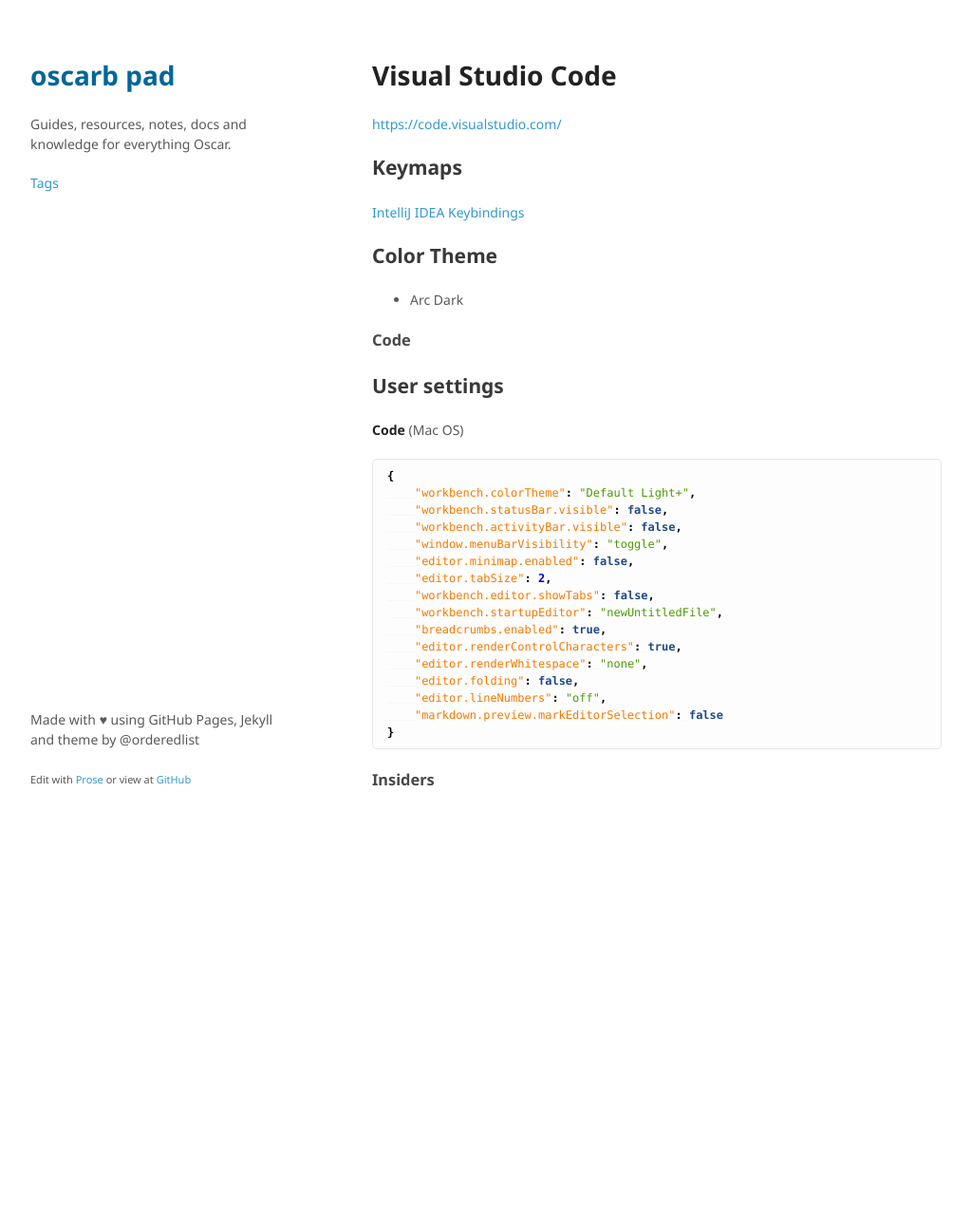
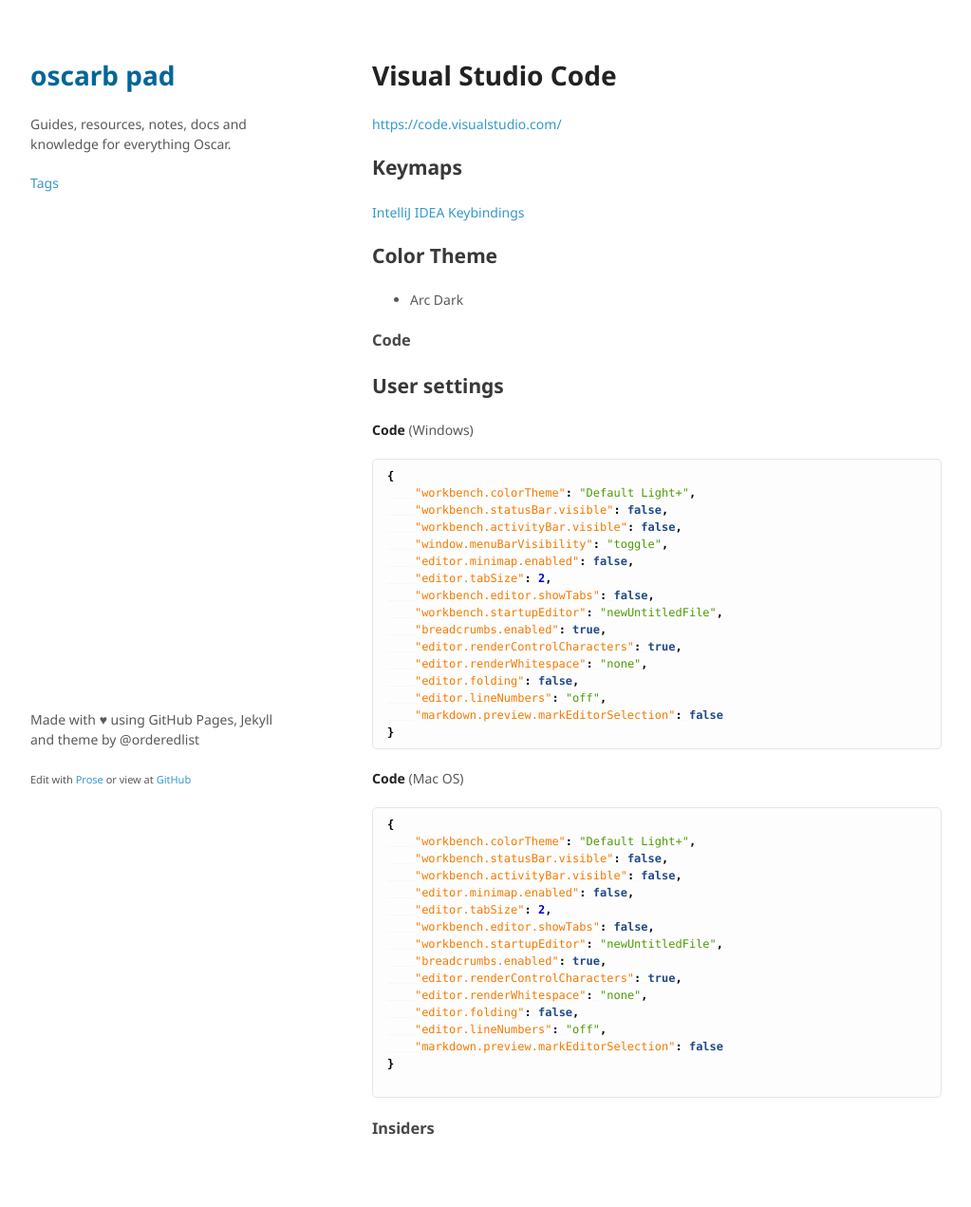
Before and after one commit to oscarb/pad, a Jekyll site: the page built from _docs/visual-studio-code.md, in a window 1280 px wide. Shown: the whole page at 95% size, without its empty margins (128-1151 px from the left). Built offline with Jekyll 4.4.1, drawn with Linux system fonts in a browser that asks for light colours; some web fonts are replaced; before the commit the page ends 904 px from its top, so only the background shows below that.

Commit message:
Update visual-studio-code.md

````diff
--- a/_docs/visual-studio-code.md
+++ b/_docs/visual-studio-code.md
@@ -21,7 +21,7 @@ https://code.visualstudio.com/
 
 ## User settings
 
-**Code** (Mac OS)
+**Code** (Windows)
 ```json
 {
     "workbench.colorTheme": "Default Light+",
@@ -41,4 +41,24 @@ https://code.visualstudio.com/
 }
 ```
 
+**Code** (Mac OS)
+```json
+{
+    "workbench.colorTheme": "Default Light+",
+    "workbench.statusBar.visible": false,
+    "workbench.activityBar.visible": false,
+    "editor.minimap.enabled": false,
+    "editor.tabSize": 2,
+    "workbench.editor.showTabs": false,
+    "workbench.startupEditor": "newUntitledFile",
+    "breadcrumbs.enabled": true,
+    "editor.renderControlCharacters": true,
+    "editor.renderWhitespace": "none",
+    "editor.folding": false,
+    "editor.lineNumbers": "off",
+    "markdown.preview.markEditorSelection": false
+}
+
+```
+
 ### Insiders
````
